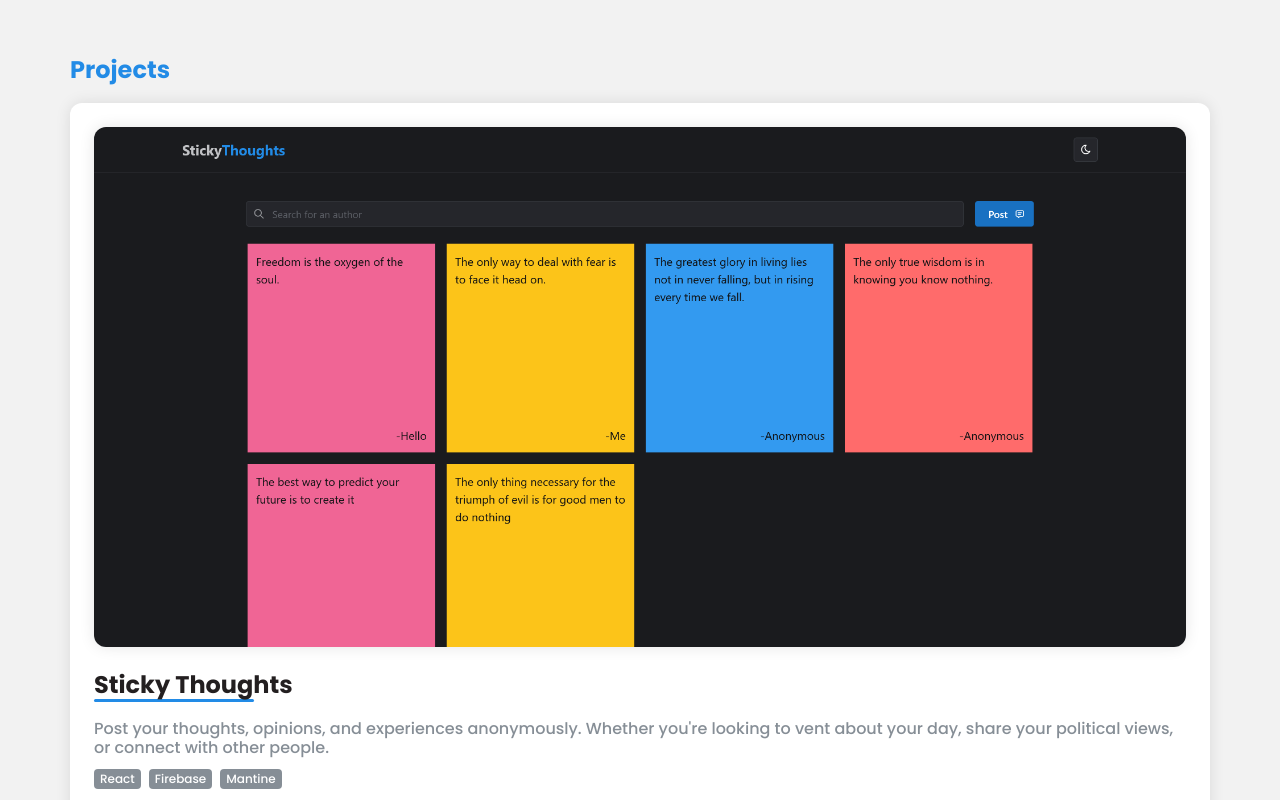
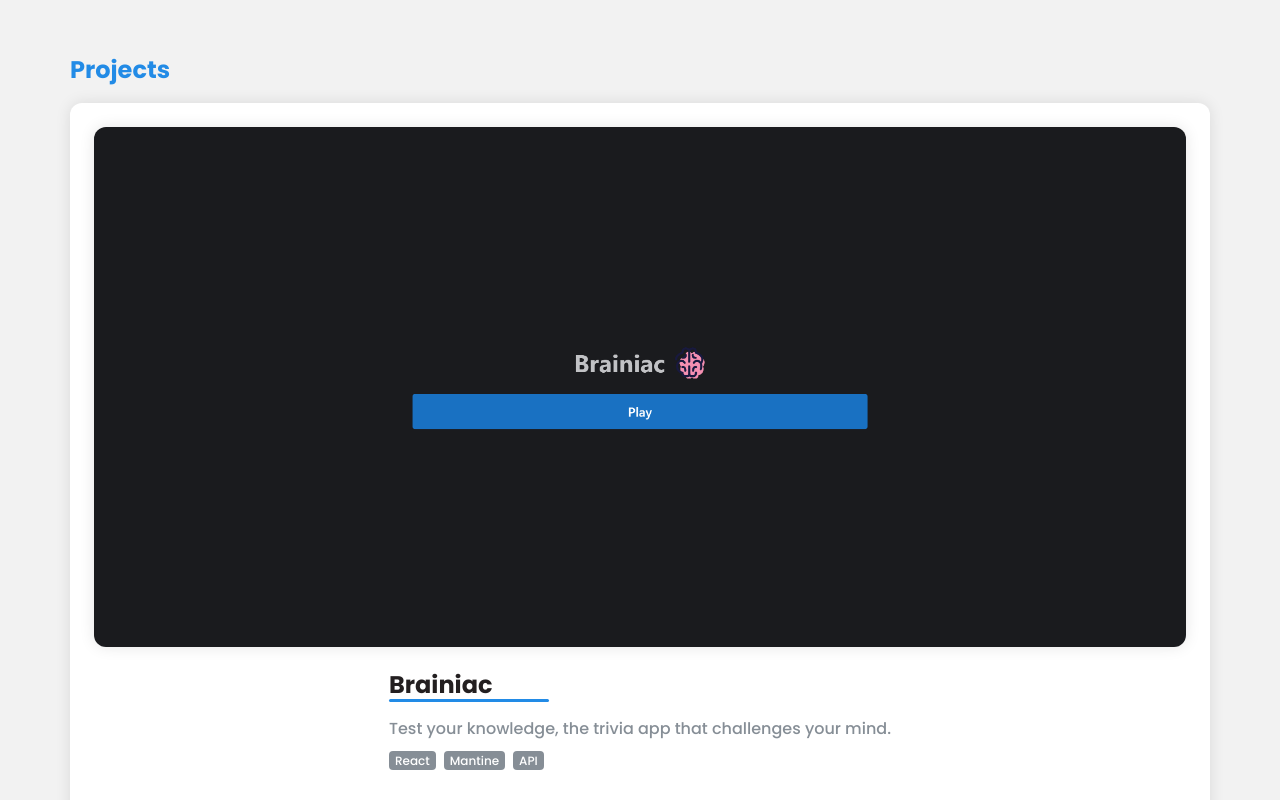
Before and after one commit to alexndrho/alexndrho.dev, a React (Vite) app: page / in a window 1280 px wide. Shown: the part 1260-2060 px from the top of the page. Built offline with nearby package versions, Linux system fonts and the light colour scheme.

Commit message:
feat: add new brainiac project preview

```diff
--- a/src/components/Projects.tsx
+++ b/src/components/Projects.tsx
@@ -1,5 +1,6 @@
 import ProjectCard from './layouts/ProjectCard';
 import styles from '@styles/modules/Projects.module.css';
+import brainiacPreview from '@assets/previews/brainiac.webp';
 import blogPostPreview from '@assets/previews/blog-post.png';
 import stickyThoughtsPreview from '@assets/previews/sticky-thoughts.png';
 
@@ -8,6 +9,15 @@ const Projects = () => {
     <section id="projects">
       <div className={`${styles.projects__container} container container--section`}>
         <h2>Projects</h2>
+
+        <ProjectCard
+          title="Brainiac"
+          description="Test your knowledge, the trivia app that challenges your mind."
+          image={brainiacPreview}
+          techStack={['React', 'Mantine', 'API']}
+          liveLink="https://thebrainiac.netlify.app/"
+          sourceLink="https://github.com/alexndrho/brainiac"
+        />
 
         <ProjectCard
           title="Sticky Thoughts"
```
Also changed, not shown: src/assets/previews/brainiac.webp (added).
